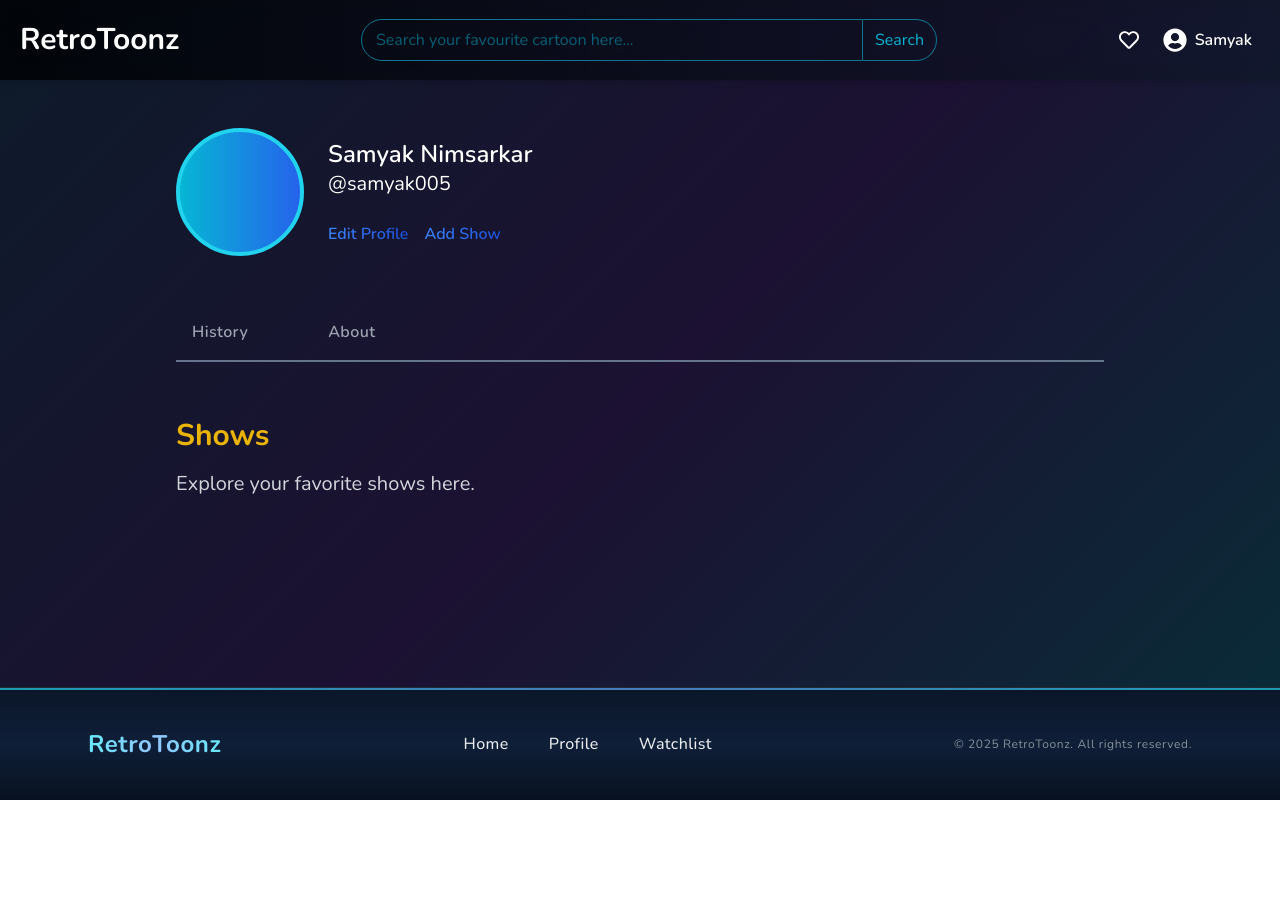
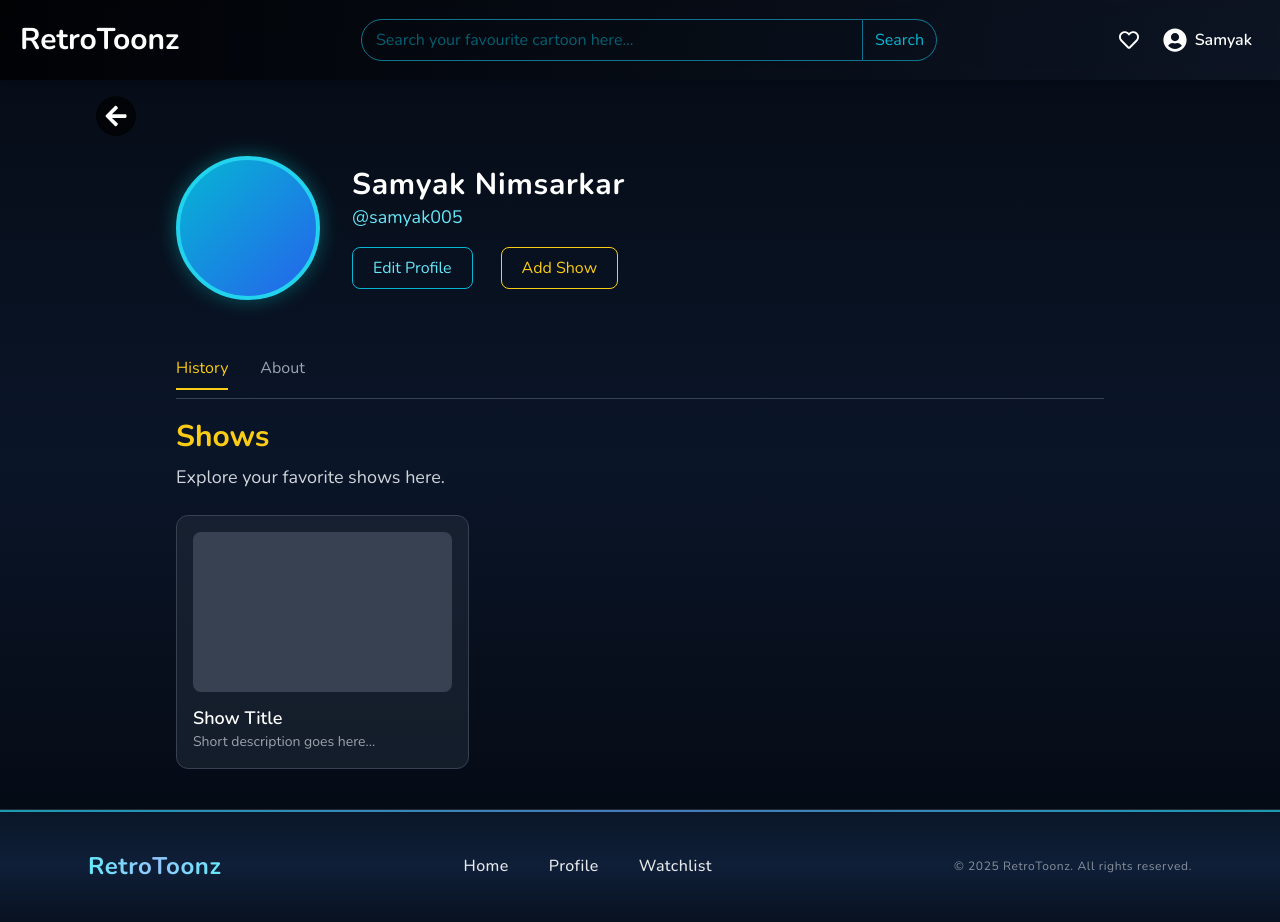
Before and after one commit to Samyak1519/RetroToonz, a React (Create React App) app: page /profile in a window 1280 px wide. Before the commit the page ends 800 px from the top, so only its background shows below. Built offline with nearby package versions, Linux system fonts and the light colour scheme; some icons are missing.

Commit message:
Fixed: Minor Issue

```diff
--- a/public/index.html
+++ b/public/index.html
@@ -13,7 +13,7 @@
     <link rel="manifest" href="%PUBLIC_URL%/manifest.json" />
     <title>RetroToonz</title>
   </head>
-  <body>
+  <body >
     <noscript>You need to enable JavaScript to run this app.</noscript>
     <div id="root"></div>
   </body>
--- a/src/Components/Footer.jsx
+++ b/src/Components/Footer.jsx
@@ -2,7 +2,7 @@ import { Link } from "react-router-dom";
 
 function Footer() {
   return (
-    <footer className="relative bg-gradient-to-b from-[#0a1628] via-[#0f1f38] to-[#081120] text-white/90 py-10 backdrop-blur-md border-t border-white/10">
+    <footer className="relative bg-gradient-to-b from-[#0a1628] via-[#0f1f38] to-[#081120] text-white/90 py-10 backdrop-blur-md border-t border-white/10 ">
       {/* Subtle Gradient Top Border */}
       <div className="absolute top-0 left-0 w-full h-[2px] bg-gradient-to-r from-cyan-400/70 via-blue-400/70 to-cyan-400/70"></div>
 
--- a/src/Pages/AddShowPage.jsx
+++ b/src/Pages/AddShowPage.jsx
@@ -1,9 +1,13 @@
+import { useState } from "react";
+import { useNavigate } from "react-router-dom";
+
+import { FaArrowLeft, FaImage, FaPlay, FaUpload } from "react-icons/fa";
+import Footer from "../Components/Footer";
 import Header from "../Components/Header";
-import Footer from "../Components/Footer";
-import { useState } from "react";
-import { FaUpload, FaImage, FaPlay } from "react-icons/fa";
 
 export default function AddShowPage() {
+
+    const navigate = useNavigate();
     const [form, setForm] = useState({
         title: "",
         description: "",
@@ -55,7 +59,14 @@ export default function AddShowPage() {
     return (
         <>
             <Header />
-            <div className="min-h-screen bg-gradient-to-b from-black via-gray-900 to-black text-white p-6 sm:p-10">
+
+            <div className="min-h-screen bg-gradient-to-b from-black via-gray-900 to-black text-white px-6 sm:px-10 pb-10">
+                <button
+                    onClick={() => navigate(-1)}
+                    className="bg-black/70 hover:bg-black/90 p-2 rounded-full text-white text-xl sm:text-2xl pb-5 transition"
+                >
+                    <FaArrowLeft />
+                </button>
                 <div className="max-w-6xl mx-auto grid grid-cols-1 lg:grid-cols-2 gap-10">
 
                     {/* Form */}
--- a/src/Pages/ProfilePage.jsx
+++ b/src/Pages/ProfilePage.jsx
@@ -1,55 +1,65 @@
-import { UserIcon } from '@hugeicons/core-free-icons';
-import { HugeiconsIcon } from '@hugeicons/react';
+import { UserIcon } from "@hugeicons/core-free-icons";
+import { HugeiconsIcon } from "@hugeicons/react";
 import { useState } from "react";
+import { FaArrowLeft } from "react-icons/fa";
 import { useNavigate } from "react-router-dom";
-import Foooter from "../Components/Footer";
+import Footer from "../Components/Footer";
 import Header from "../Components/Header";
 import PageWrapper from "../Components/PageWrapper";
 
 const ProfilePage = () => {
-  const [activeTab, setActiveTab] = useState("Movies");
+  const [activeTab, setActiveTab] = useState("History");
   const navigate = useNavigate();
 
-  // Set profileImage to null or empty string to simulate no image
-  const profileImage = ""; // Set to image URL if available
+  const profileImage = ""; // URL if available
 
   return (
     <PageWrapper>
-      <div className="min-h-screen flex flex-col">
+      <div className="min-h-screen flex flex-col bg-gradient-to-b from-[#050b14] via-[#0a1528] to-[#04080f] text-white">
         <Header />
-        <main className="flex-grow text-white font-sans  px-6 sm:px-24">
-          <section className="flex flex-col items-center space-y-4 sm:ml-20 sm:space-y-0 sm:flex-row sm:space-x-6 mt-6 sm:mt-12">
-            <div>
+
+        <main className="flex-grow font-sans px-6 sm:px-24">
+          <button
+            onClick={() => navigate(-1)}
+            className="bg-black/70 hover:bg-black/90 p-2 rounded-full text-white text-xl sm:text-2xl mt-4 transition"
+          >
+            <FaArrowLeft />
+          </button>
+          {/* Profile Header */}
+          <section className="flex flex-col items-center sm:flex-row sm:items-center sm:space-x-8 mt-5 sm:pl-20">
+            {/* Profile Picture */}
             {profileImage ? (
               <img
                 src={profileImage}
                 alt="Profile"
-                  className="w-24 h-24 sm:w-32 sm:h-32 rounded-full border-4 border-yellow-500 object-cover"
+                className="w-28 h-28 sm:w-36 sm:h-36 rounded-full border-4 border-cyan-400 object-cover shadow-[0_0_20px_rgba(0,255,255,0.4)]"
               />
             ) : (
-                <div className="w-24 h-24 sm:w-32 sm:h-32 rounded-full border-4 border-cyan-400 bg-gradient-to-r from-cyan-500 to-blue-600 flex items-center justify-center">
-                  <HugeiconsIcon icon={UserIcon} className="w-16 h-16 sm:w-20 sm:h-20 text-white" />
+              <div className="w-28 h-28 sm:w-36 sm:h-36 rounded-full border-4 border-cyan-400 bg-gradient-to-br from-cyan-500 to-blue-600 flex items-center justify-center shadow-[0_0_20px_rgba(0,255,255,0.3)]">
+                <HugeiconsIcon
+                  icon={UserIcon}
+                  className="w-16 h-16 sm:w-20 sm:h-20 text-white"
+                />
               </div>
             )}
-            </div>
 
-            <div className="text-center sm:text-left">
-              <h1 className="text-xl sm:text-2xl font-semibold">
+            {/* Profile Info */}
+            <div className="mt-6 sm:mt-0 text-center sm:text-left">
+              <h1 className="text-2xl sm:text-3xl font-bold tracking-wide">
                 Samyak Nimsarkar
               </h1>
-              <h2 className="text-base sm:text-xl font-normal">@samyak005</h2>
+              <h2 className="text-base sm:text-lg text-cyan-300">
+                @samyak005
+              </h2>
 
-              {/* Control Buttons*/}
-              <div className='mt-2 flex flex-col sm:flex-row sm:space-x-4'>
-                {/* Edit Profile Button */}
-                <button className="mt-4 font-semibold  text-blue-600 bg-clip-text text-transparent bg-gradient-to-r from-blue-500 to-blue-700 hover:underline hover:text-white transition-colors duration-200">
+              {/* Action Buttons */}
+              <div className="mt-4 flex flex-col sm:flex-row sm:space-x-4 gap-3">
+                <button className="px-5 py-2 rounded-lg border border-cyan-500 text-cyan-300 hover:bg-cyan-500/10 hover:shadow-[0_0_12px_rgba(0,255,255,0.3)] transition-all">
                   Edit Profile
                 </button>
-
-                {/* Add Show Button */}
                 <button
                   onClick={() => navigate("/addshow")}
-                  className="mt-4 font-semibold  text-blue-600 bg-clip-text text-transparent bg-gradient-to-r from-blue-500 to-blue-700 hover:underline  hover:text-white transition-colors duration-200"
+                  className="px-5 py-2 rounded-lg border border-yellow-400 text-yellow-400 hover:bg-yellow-400/10 hover:shadow-[0_0_12px_rgba(255,215,0,0.3)] transition-all"
                 >
                   Add Show
                 </button>
@@ -57,15 +67,15 @@ const ProfilePage = () => {
             </div>
           </section>
 
-          {/* Navigation Tabs Section */}
-          <div className="mt-6 sm:mt-14 px-4 sm:px-20">
-            <div className="flex flex-col sm:flex-row space-y-4 sm:space-y-0 sm:space-x-12 overflow-x-auto sm:overflow-x-visible">
+          {/* Tabs */}
+          <div className="mt-10 sm:mt-14 px-4 sm:px-20">
+            <div className="flex space-x-8 overflow-x-auto no-scrollbar pb-2 border-b border-gray-700">
               {["History", "About"].map((tab) => (
                 <div
                   key={tab}
-                  className={`cursor-pointer py-2 px-4 transition-colors text-center sm:text-left ${activeTab === tab
-                    ? "text-yellow-500 font-semibold tracking-wider"
-                    : "text-gray-400 hover:text-yellow-500 font-semibold tracking-wide"
+                  className={`cursor-pointer pb-2 transition-all ${activeTab === tab
+                    ? "text-yellow-400 border-b-2 border-yellow-400"
+                    : "text-gray-400 hover:text-yellow-400"
                     }`}
                   onClick={() => setActiveTab(tab)}
                 >
@@ -73,23 +83,30 @@ const ProfilePage = () => {
                 </div>
               ))}
             </div>
-            <div
-              className="h-0.5 bg-slate-500 w-full mt-2"
-              style={{ transition: "width 0.3s ease-in-out", width: "100%" }}
-            />
           </div>
 
           {/* Shows Section */}
-          <div className="mt-8 sm:mt-14 px-4 sm:px-20">
-            <h3 className="text-2xl sm:text-3xl font-bold text-yellow-500">
+          <div className="mt-5 sm:mt-5 mb-10 px-4 sm:px-20">
+            <h3 className="text-2xl sm:text-3xl font-bold text-yellow-400 mb-2">
               Shows
             </h3>
-            <p className="text-lg sm:text-xl text-gray-300 mt-4">
+            <p className="text-lg text-gray-300">
               Explore your favorite shows here.
             </p>
+            {/* Placeholder for Show Cards */}
+            <div className="mt-6 grid grid-cols-1 sm:grid-cols-2 md:grid-cols-3 gap-6">
+              {/* Example Card */}
+              <div className="bg-gray-800/60 p-4 rounded-xl border border-gray-700 hover:border-cyan-400 hover:shadow-[0_0_15px_rgba(0,255,255,0.3)] transition-all">
+                <div className="h-40 bg-gray-700 rounded-lg mb-3"></div>
+                <h4 className="text-lg font-semibold">Show Title</h4>
+                <p className="text-sm text-gray-400">
+                  Short description goes here...
+                </p>
+              </div>
+            </div>
           </div>
         </main>
-        <Foooter />
+        <Footer />
       </div>
     </PageWrapper>
   );
--- a/src/Pages/SearchResultsPage.jsx
+++ b/src/Pages/SearchResultsPage.jsx
@@ -30,6 +30,7 @@ function SearchResultsPage() {
       <div className="text-white min-h-screen relative">
         {/* Sticky Header */}
         <Header />
+
 
         {/* Back Button + Heading */}
         <div className="px-4 md:px-8 flex items-center gap-4 mt-5 mb-6">
```
Lines whose indentation alone changed are shown as unchanged.
